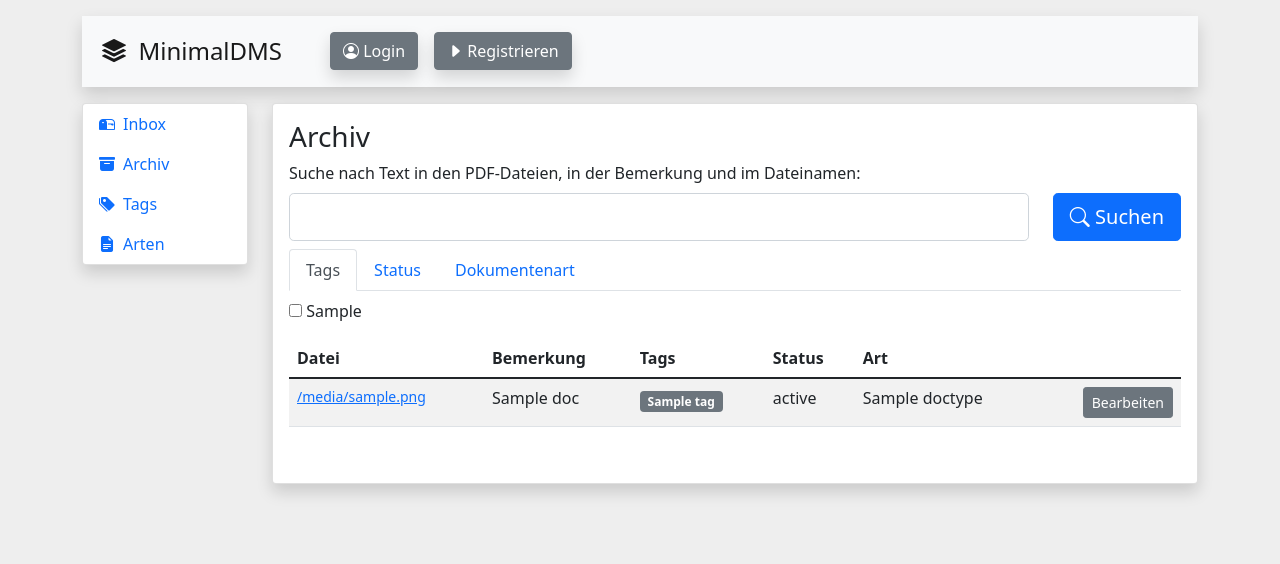
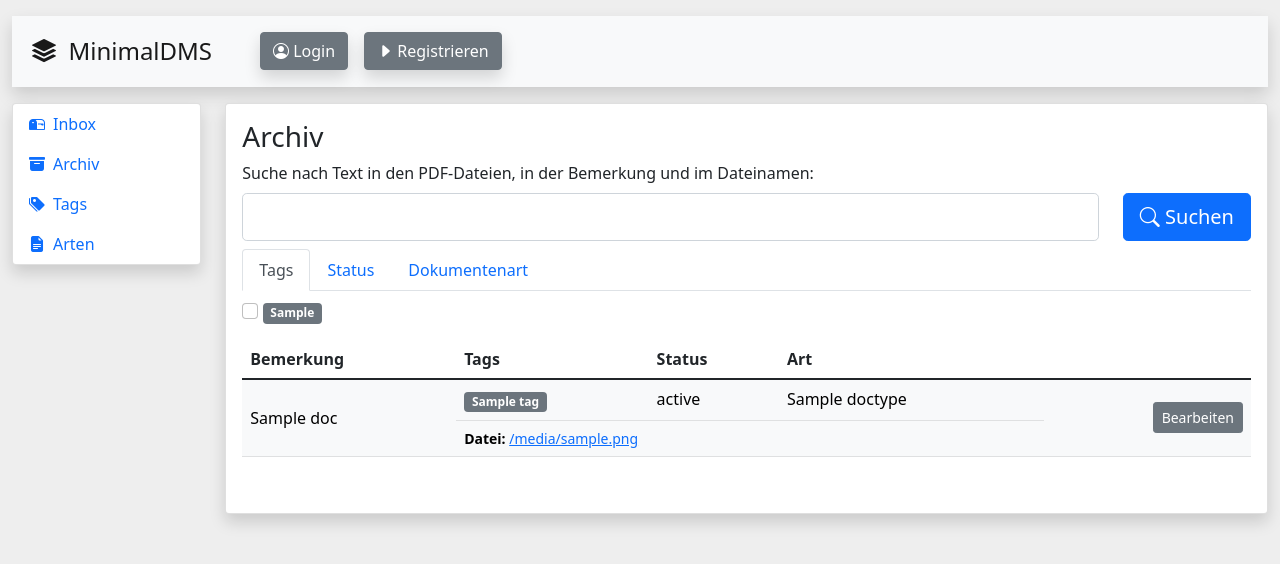
Before and after one commit to pyphil/MinimalDMS, a Django app: template ocr/templates/archive.html in a window 1280 px wide. Shown: the top 564 px of the page. Run offline with Django 4.2, Linux system fonts and the light colour scheme; tables that the repository leaves empty hold one stand-in row (values such as "Sample post"); the template is opened without the code that fills it: values that come from a table or form of the project are taken from there, most other values are stand-ins (such as "Sample title", 1, 10 or a date in 2020).

Commit message:
table layout / tags

```diff
--- a/ocr/templates/archive.html
+++ b/ocr/templates/archive.html
@@ -31,12 +31,12 @@
       <div class="row">
       {% for tag in tags %}
         <div class="col-3 mt-2">
-          <input type="checkbox" name="{{ tag }}" value="1" id="checkbox"
+          <input class="form-check-input" type="checkbox" name="{{ tag }}" value="1" id="{{ tag }}"
           {% if tag in checked_tags %}
           checked
           {% endif %}
           >
-          <label for="checkbox">
+          <label for="{{ tag }}" class="badge bg-secondary">
             {{ tag }}
           </label>
         </div>
@@ -58,10 +58,9 @@
 
 <div class="row mb-4">
   <div class="col">
-    <table class="table table-striped">
+    <table class="table">
       <thead>
         <tr>
-          <th scope="col">Datei</th>
           <th scope="col">Bemerkung</th>
           <th scope="col">Tags</th>
           <th scope="col">Status</th>
@@ -72,9 +71,12 @@
       <tbody>
         {% for doc in docs %}
           <form action="{% url 'edit' doc.id %}">
-            <tr>
-              <td><small><a class="text-break" href="{% url 'download' doc.filefolder doc.filename %}">{{ doc.filename }}</a></td>
-              <td>{{ doc.name }}</td>
+            {% if forloop.counter|divisibleby:2 %}
+            <tr class="table-secondary">
+            {% else %}
+            <tr class="table-light">
+            {% endif %}
+              <td rowspan="2" class="align-middle">{{ doc.name }}</td>
               <td>
                 {% for tag in doc.tags.all %}
                 <span class="badge bg-secondary mt-1">{{ tag }}</span>
@@ -82,7 +84,14 @@
               </td>
               <td>{{ doc.status }}</td>
               <td>{{ doc.doctype }}</td>
-              <td><div class="text-end"><button type="submit" class="btn btn-secondary btn-sm">Bearbeiten</button></div></td>
+              <td rowspan="2" class="align-middle"><div class="text-end"><button type="submit" class="btn btn-secondary btn-sm">Bearbeiten</button></div></td>
+            </tr>
+            {% if forloop.counter|divisibleby:2 %}
+            <tr class="table-secondary">
+            {% else %}
+            <tr class="table-light">
+            {% endif %}
+              <td colspan="3"><small><strong>Datei: </strong><a class="text-break" href="{% url 'download' doc.filefolder doc.filename %}">{{ doc.filename }}</a></td>
             </tr>
           </form>
         {% endfor %}
--- a/ocr/templates/base.html
+++ b/ocr/templates/base.html
@@ -20,7 +20,7 @@
     </style>
 </head>
 
-<div class="container">
+<div class="container-fluid">
     <nav class="navbar navbar-expand-lg navbar-light bg-light mt-3 mb-3 shadow">
         <div class="container-fluid">
         <div class="d-flex">
```
